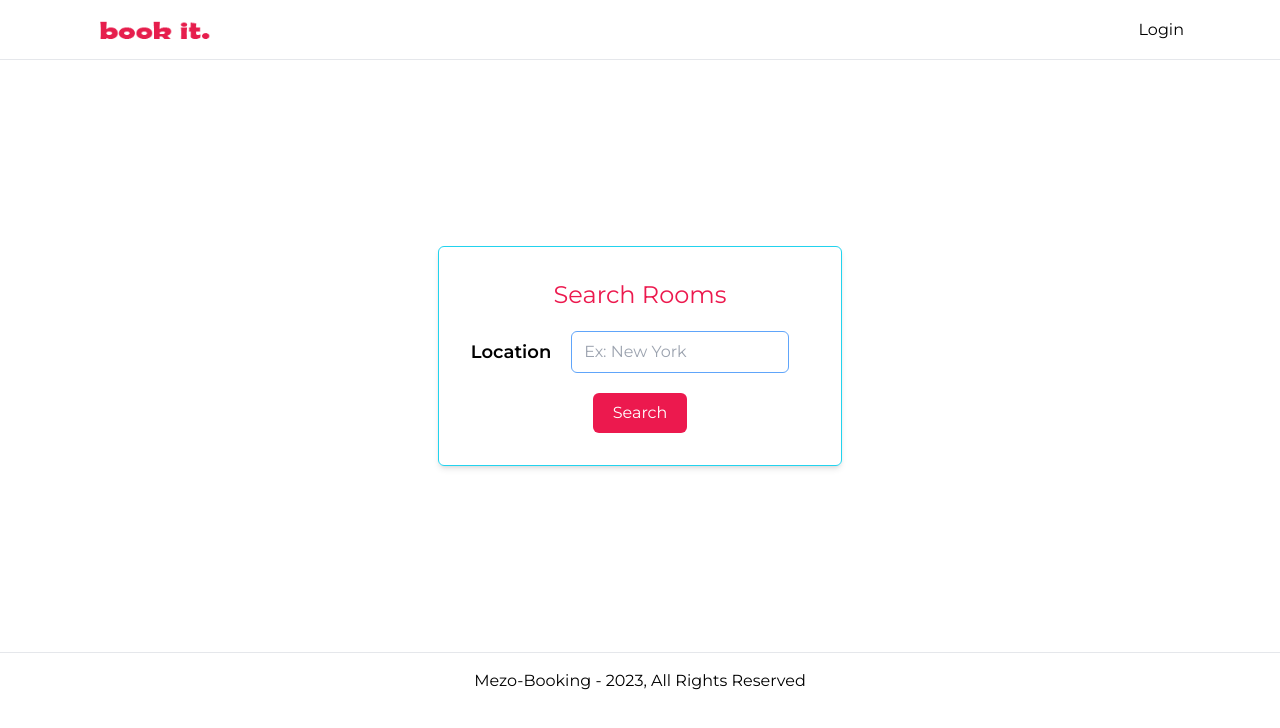
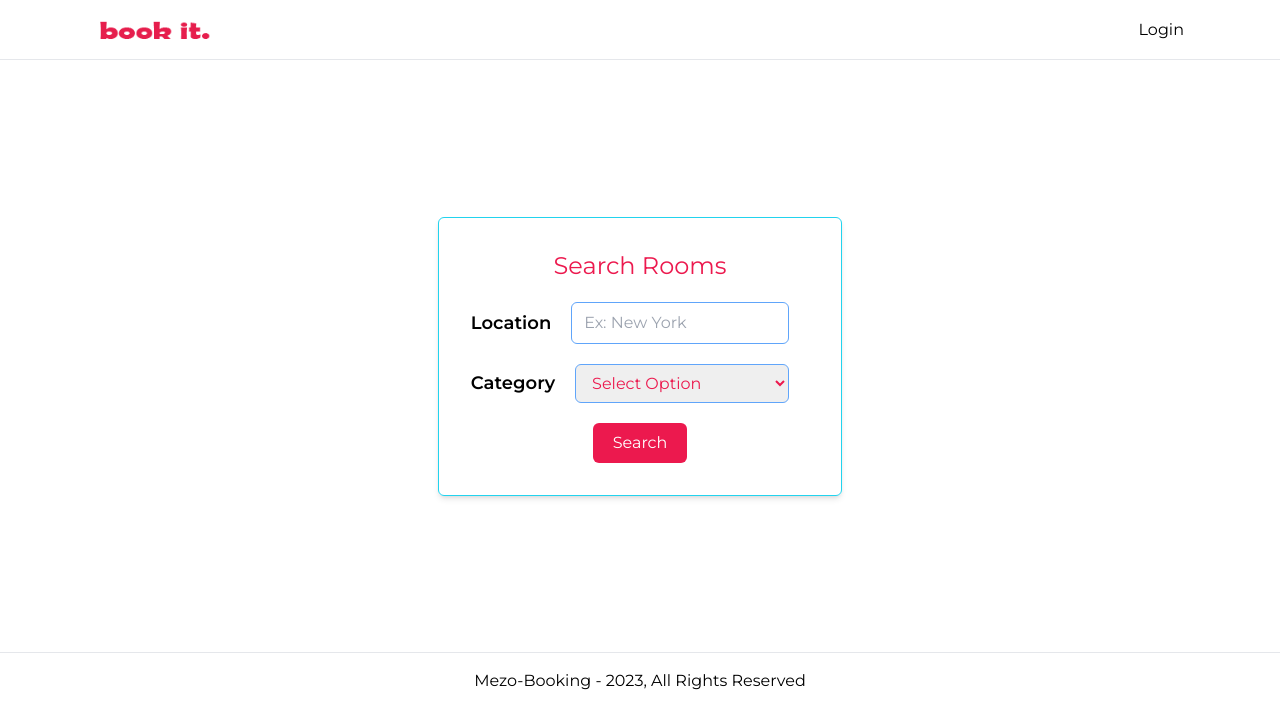
Before and after one commit to MezoAli/mezo-booking, a Next.js app: page /search in a window 1280 px wide. Shown: the top 728 px of the page. Built offline with nearby package versions, Linux system fonts and the light colour scheme.

Commit message:
adding search page by category

```diff
--- a/src/app/page.tsx
+++ b/src/app/page.tsx
@@ -7,13 +7,18 @@ interface HomePageProps {
   searchParams: {
     page: string;
     location?: string;
+    category?: string;
   };
 }
 
-const getAllRooms = async (pageNum: string = "1", location: string = "") => {
+const getAllRooms = async (
+  pageNum: string = "1",
+  location: string = "",
+  category: string = ""
+) => {
   try {
     const response = await fetch(
-      `${process.env.SITE_URL}/api/rooms?page=${pageNum}&location=${location}`,
+      `${process.env.SITE_URL}/api/rooms?page=${pageNum}&location=${location}&category=${category}`,
       {
         next: {
           revalidate: 120,
@@ -31,7 +36,11 @@ const getAllRooms = async (pageNum: string = "1", location: string = "") => {
 export default async function Home({ params, searchParams }: HomePageProps) {
   console.log(searchParams);
 
-  const data = await getAllRooms(searchParams.page, searchParams.location);
+  const data = await getAllRooms(
+    searchParams.page,
+    searchParams.location,
+    searchParams.category
+  );
 
   return (
     <PaddingContainer>
--- a/src/app/search/page.tsx
+++ b/src/app/search/page.tsx
@@ -6,14 +6,18 @@ import { toast } from "react-toastify";
 
 const SearchPage = () => {
   const [location, setLocation] = useState("");
+  const [category, setCategory] = useState("");
   const router = useRouter();
+  console.log(category);
 
   const handleSubmit = (e: FormEvent<HTMLFormElement>) => {
     e.preventDefault();
     if (location.trim() === "") {
-      toast.error("Please enter valid inputs");
+      toast.error("Please enter valid inputs for location");
+    } else if (category === "") {
+      toast.error("Please select category");
     } else {
-      router.push(`/?location=${location}`);
+      router.push(`/?location=${location}&category=${category}`);
     }
   };
   return (
@@ -34,8 +38,25 @@ const SearchPage = () => {
               id="location"
               value={location}
               onChange={(e) => setLocation(e.target.value)}
-              className="border border-blue-400 px-3 py-2 focus:outline-none focus:border-blue-600 rounded-md mx-5"
+              className="border w-full text-[#EC194E] border-blue-400 px-3 py-2 focus:outline-none focus:border-blue-600 rounded-md mx-5"
             />
+          </div>
+          <div className="flex justify-between items-center w-full">
+            <label htmlFor="category" className="text-lg font-semibold">
+              Category
+            </label>
+            <select
+              onChange={(e) => setCategory(e.target.value)}
+              defaultValue="Select Option"
+              className="border w-full text-[#EC194E] border-blue-400 px-3 py-2 focus:outline-none focus:border-blue-600 rounded-md mx-5"
+            >
+              <option value="Select Option" disabled>
+                Select Option
+              </option>
+              <option value="Single">Single</option>
+              <option value="Twins">Twins</option>
+              <option value="King">King</option>
+            </select>
           </div>
           <button
             type="submit"
```
